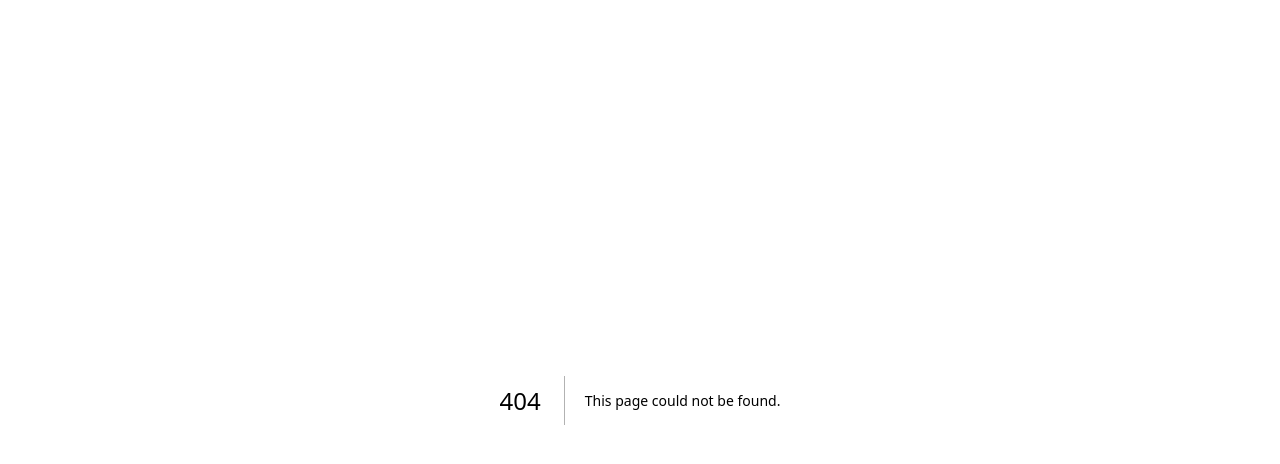
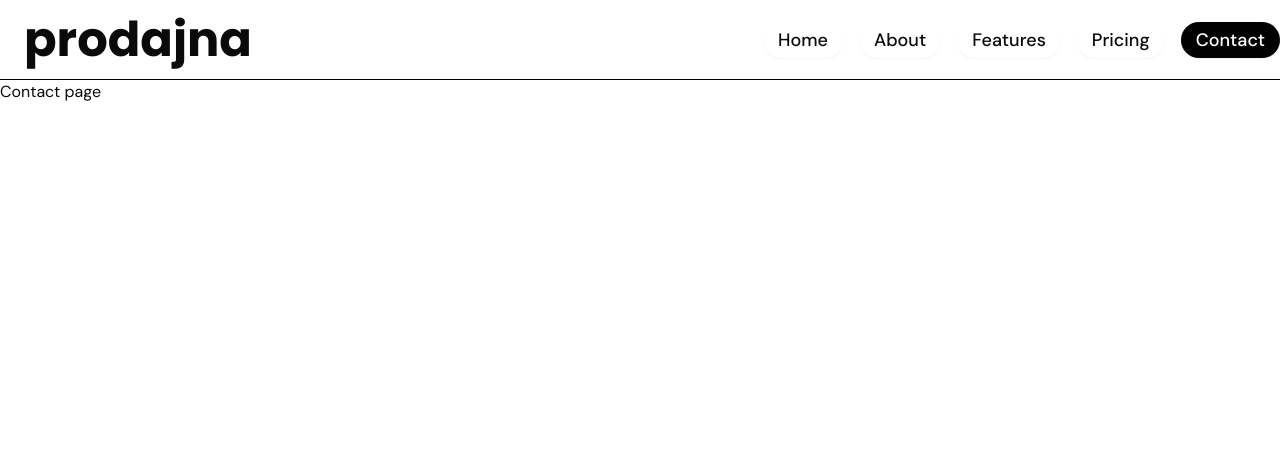
Before and after one commit to narandza/multitenant-ecommerce, a Next.js app: page /contact in a window 1280 px wide. Before the commit this address had no page. Shown: the top 464 px of the page. Built offline with nearby package versions, Linux system fonts and the light colour scheme.

Commit message:
build contact page placeholder

```diff
--- /dev/null
+++ b/src/app/(home)/(seo-pages)/contact/page.tsx
@@ -0,0 +1,5 @@
+const Page = () => {
+  return <div>Contact page</div>;
+};
+
+export default Page;
```
